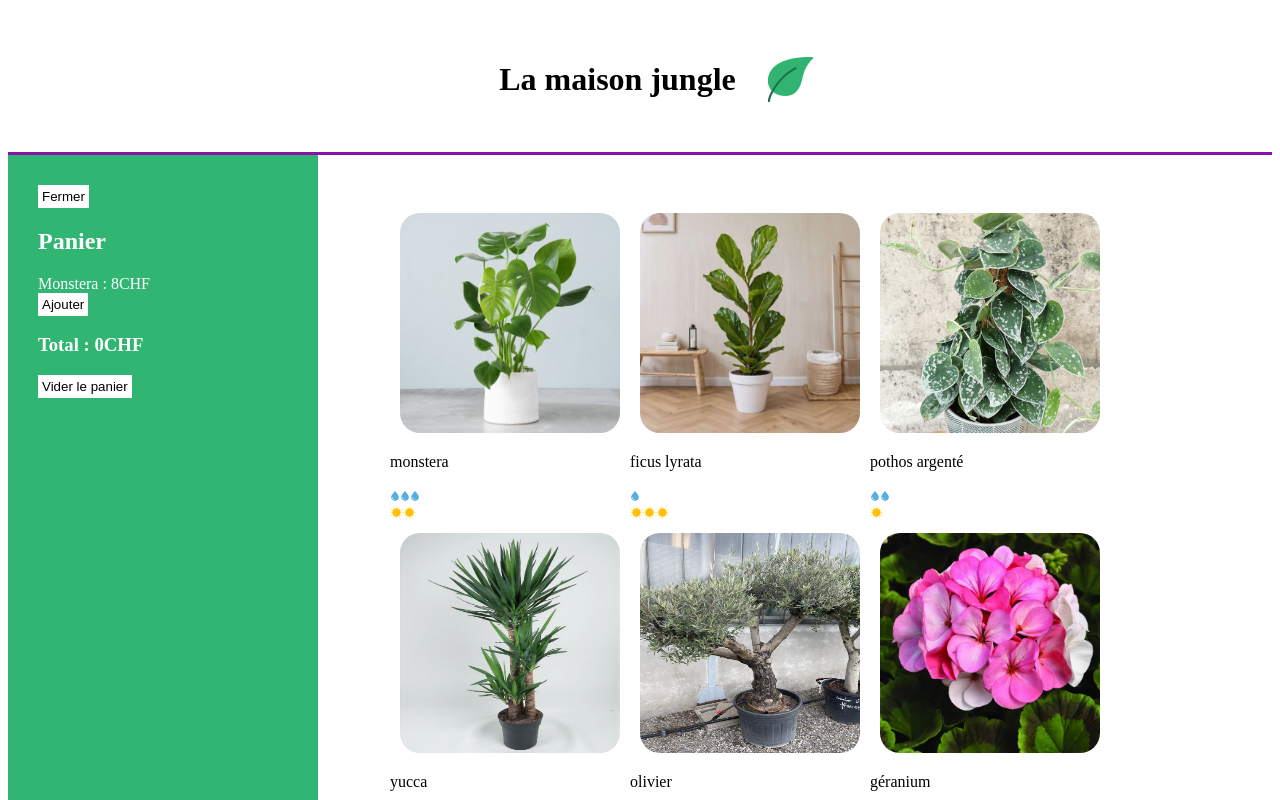
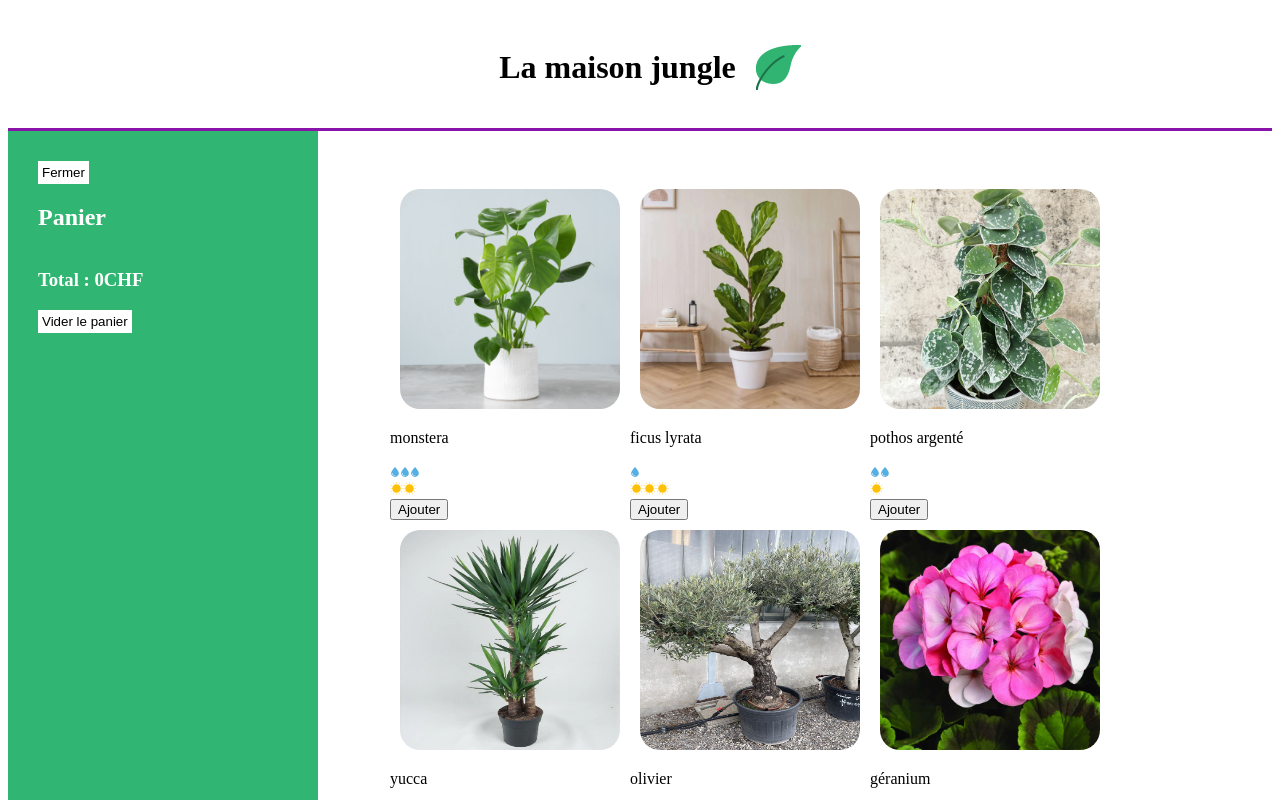
Before and after one commit to Samantha1919/La-maison-Jungle, a React (Vite) app: page / in a window 1280 px wide. Both pictures are taken after a click on the button "Ouvrir le Panier". Shown: the top 800 px of the page. Built offline with nearby package versions, Linux system fonts and the light colour scheme.

Commit message:
feat(lmj): debut total prix

```diff
--- a/src/App.jsx
+++ b/src/App.jsx
@@ -1,4 +1,4 @@
-//import { useState } from "react";
+import { useState } from "react";
 import "./App.css";
 import Banner from "./components/Banner/Banner";
 import Cart from "./components/Cart (panier)/Cart";
@@ -6,14 +6,17 @@ import Footer from "./components/Footer/Footer";
 import ShoppingList from "./components/ShoppingList/ShoppingList";
 
 function App() {
-  // const [count, setCount] = useState(0)
+  const [cart, updateCart] = useState([]);
+  //const [cart, updateCart] = useState(0);
+
+  console.log("cart", cart);
 
   return (
     <>
       <Banner />
       <div className="container-principal">
-        <Cart />
-        <ShoppingList />
+        <Cart cart={cart} updateCart={updateCart} />
+        <ShoppingList cart={cart} updateCart={updateCart} />
       </div>
       <Footer />
     </>
--- a/src/components/Banner/Banner.css
+++ b/src/components/Banner/Banner.css
@@ -9,7 +9,7 @@
 .title {
   color: black;
   text-align: center;
-  padding: 32px;
+  padding: 20px;
 }
 
 .logo {
--- a/src/components/Cart (panier)/Cart.jsx
+++ b/src/components/Cart (panier)/Cart.jsx
@@ -1,9 +1,16 @@
 import "./Cart.css";
 import { useState } from "react";
 
-const Cart = () => {
-  const monsteraPrice = 8;
-  const [cart, updateCart] = useState(0); // valeur initiale de 0
+const Cart = ({ cart, updateCart }) => {
+  // const total = cart.reduce(
+  //   (acc, plantType) => acc + plantType.amount * plantType.price,
+  //   0,
+  // );
+
+  const totalPrice = cart.reduce((total, plant) => total + plant.price, 0);
+
+  console.log("cart in cart", cart);
+
   const [isOpen, setIsOpen] = useState(false);
 
   return isOpen ? (
@@ -12,17 +19,18 @@ const Cart = () => {
         Fermer
       </button>
       <h2>Panier</h2>
-      <div>Monstera : {monsteraPrice}CHF</div>
-      <button className="boutons" onClick={() => updateCart(cart + 1)}>
-        Ajouter
-      </button>
-      {/* ducoup au debut tu as 0 carte et apres ducoup ca fait 0 + 1 = 1 et apres 1 + 1 = 2 ect */}
-      <h3>Total : {monsteraPrice * cart}CHF</h3>
-      {/*on fait ducoup 8x1 8x2 ect*/}
+
+      {cart.map((item) => (
+        <p>
+          {item.name},{item.price}
+        </p>
+      ))}
+
+      <h3>Total : {totalPrice}CHF</h3>
+
       <button className="boutons" onClick={() => updateCart(0)}>
         Vider le panier
       </button>
-      {/* la "fonction" remet la valeur de cart a 0 et dcp ca vide le panier */}
     </div>
   ) : (
     <div>
--- a/src/components/Plant/Plant.jsx
+++ b/src/components/Plant/Plant.jsx
@@ -3,6 +3,7 @@ import "./Plant.css";
 import CareScale from "../CareScale/CareScale";
 
 const Plant = ({ plant }) => {
+  // affiche une seule plante
   // on recup plant en parametre depuis lautre page
 
   return (
--- a/src/components/ShoppingList/ShoppingList.jsx
+++ b/src/components/ShoppingList/ShoppingList.jsx
@@ -2,11 +2,13 @@ import { plantList } from "../../data/PlantList";
 import "./ShoppingList.css";
 import Plant from "../Plant/Plant";
 
-function ShoppingList() {
+// permet dafficher la liste de plantes
+
+function ShoppingList({ cart, updateCart }) {
   const categories = plantList.reduce(
     (acc, plant) =>
       acc.includes(plant.category) ? acc : acc.concat(plant.category), // pr pas faire de doublons genre pr que y ait que 3 categories et si genre 2 plantes ont la mm categorie ca reconnaisse que c la meme
-    []
+    [],
   );
 
   return (
@@ -17,10 +19,16 @@ function ShoppingList() {
           (plant) => (
             <li key={plant.id}>
               <Plant plant={plant} />
+              <button onClick={() => updateCart([...cart, plant])}>
+                {/* rajoute la plante dans la variable cart*/}
+                Ajouter
+              </button>
+              {/* ducoup si tu mets ca cart aura la valeur de plant*/}
+              {/*?? faut creer genre une nvl liste  */}
               {/*  on prend lobjet mis en parametre
               avant et on le met dans les {}*/}
             </li>
-          )
+          ),
         )}
       </ul>
       {/*tu peux mettre nimporte quel nom entre () c juste que la on a mis plant et categorie pr la logique */}
--- a/src/data/PlantList.jsx
+++ b/src/data/PlantList.jsx
@@ -18,6 +18,7 @@ export const plantList = [
     water: 3,
     light: 2,
     image: monstera,
+    price: 8,
   },
   {
     name: "ficus lyrata",
@@ -26,6 +27,7 @@ export const plantList = [
     water: 1,
     light: 3,
     image: ficus,
+    price: 13,
   },
   {
     name: "pothos argenté",
@@ -34,6 +36,7 @@ export const plantList = [
     water: 2,
     light: 1,
     image: pothos,
+    price: 14,
   },
   {
     name: "yucca",
@@ -42,6 +45,7 @@ export const plantList = [
     water: 2,
     light: 2,
     image: yucca,
+    price: 19,
   },
   {
     name: "olivier",
@@ -50,6 +54,7 @@ export const plantList = [
     water: 1,
     light: 3,
     image: olivier,
+    price: 20,
   },
   {
     name: "géranium",
@@ -58,6 +63,7 @@ export const plantList = [
     water: 2,
     light: 2,
     image: geranium,
+    price: 12,
   },
   {
     name: "basilique",
@@ -66,6 +72,7 @@ export const plantList = [
     water: 3,
     light: 2,
     image: basilique,
+    price: 11,
   },
   {
     name: "aloe",
@@ -74,6 +81,7 @@ export const plantList = [
     water: 1,
     light: 2,
     image: aloe,
+    price: 18,
   },
   {
     name: "succulente",
@@ -82,6 +90,7 @@ export const plantList = [
     water: 1,
     light: 2,
     image: succulente,
+    price: 13,
   },
 
   {
@@ -91,6 +100,7 @@ export const plantList = [
     water: 1,
     light: 3,
     image: palmier,
+    price: 20,
   },
   {
     name: "menthe",
@@ -99,5 +109,6 @@ export const plantList = [
     water: 2,
     light: 2,
     image: menthe,
+    price: 7,
   },
 ];
```
Also changed, not shown: src/components/Categories/Categories.jsx (added, +12 -0 lines).
